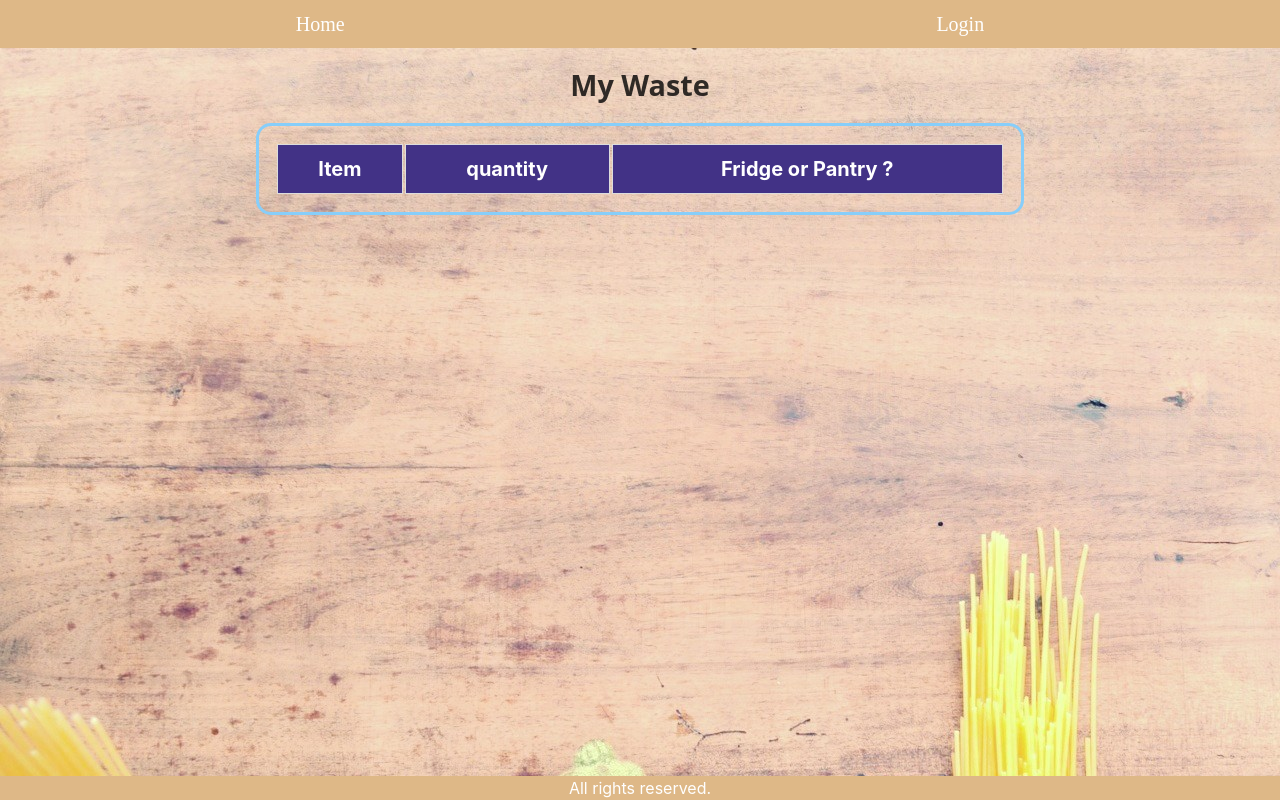
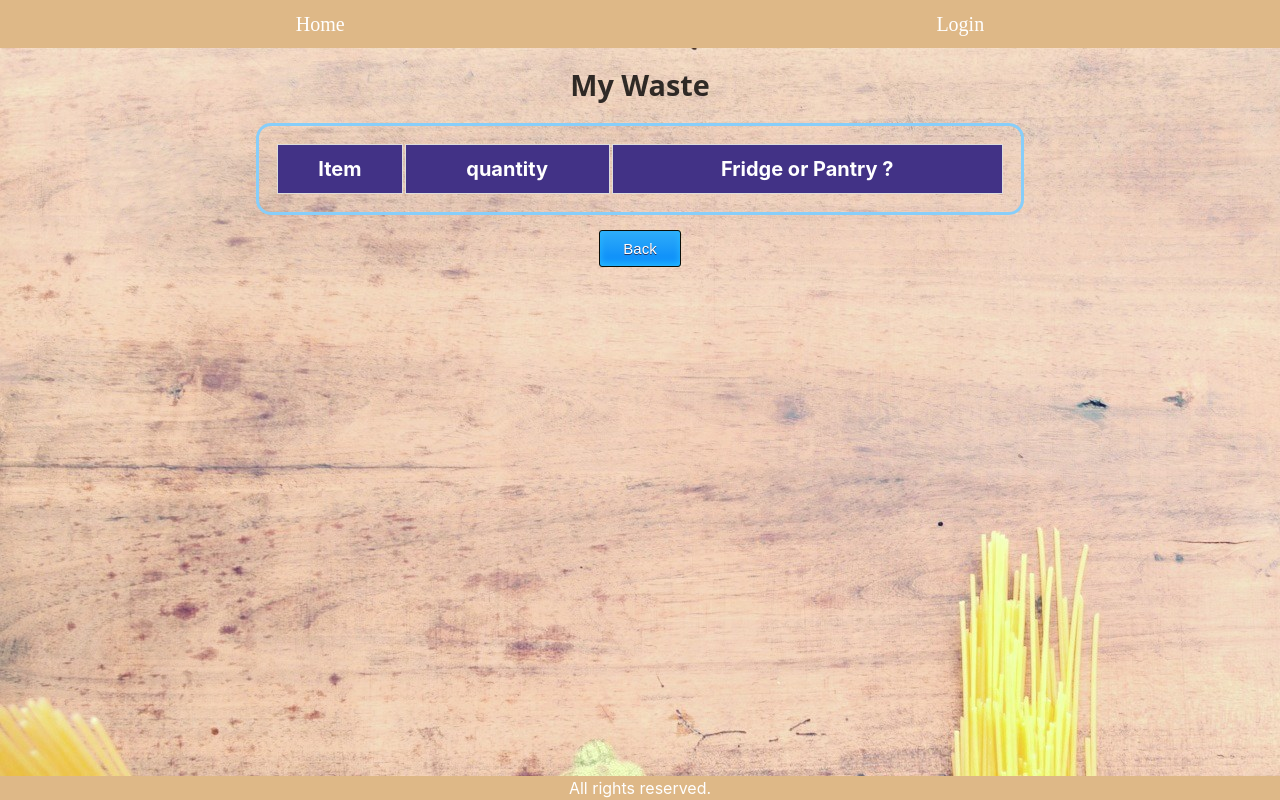
Before and after one commit to SupriyaShekar123/-frapp-frontend, a React (Create React App) app: page /MyWaste in a window 1280 px wide. Built offline with nearby package versions, Linux system fonts and the light colour scheme; a web font is replaced by a local one.

Commit message:
added back button to redirect

```diff
--- a/src/pages/MyWaste/MyWaste.js
+++ b/src/pages/MyWaste/MyWaste.js
@@ -1,14 +1,22 @@
 import React from "react";
 import { useSelector } from "react-redux";
+import {useHistory} from "react-router-dom"
 import { selectWastedItems } from "../../store/items/selectors";
 import ItemTable from "./ItemTable";
 import "./MyWaste.css";
 
 export default function MyWaste() {
   const data = useSelector(selectWastedItems);
+  const history = useHistory()
 
   const itemToRender = () =>
     data.map((food) => <ItemTable key={food.id} {...food} />);
+
+    function back(e){
+     e.preventDefault()
+     history.push("/WhatDoIHave")
+
+    }
 
   return (
     <div>
@@ -25,6 +33,7 @@ export default function MyWaste() {
           <tbody>{itemToRender()}</tbody>
         </table>
       </div>
+      <button className="myButton" onClick={back}>Back</button>
     </div>
   );
 }
```
